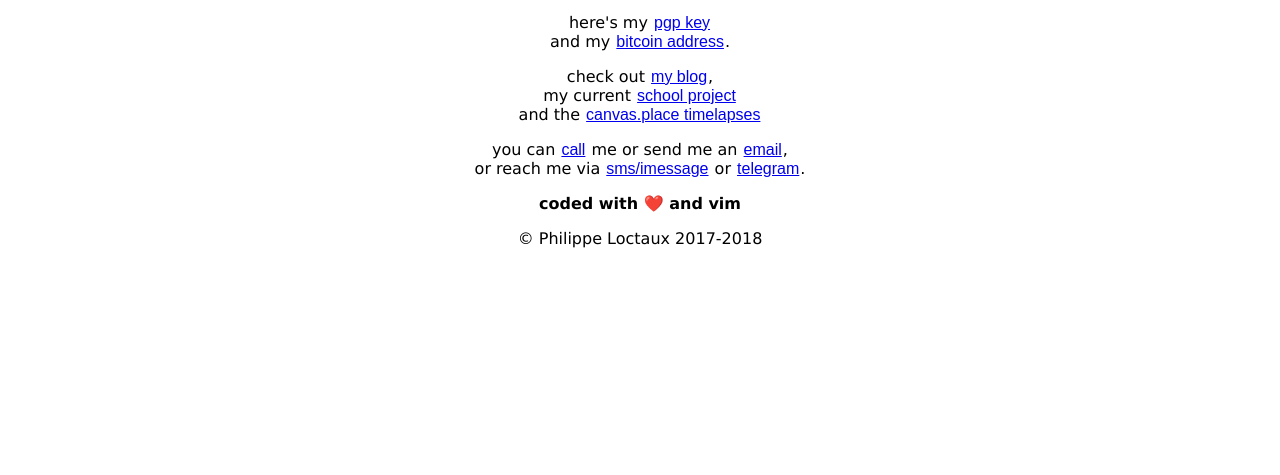
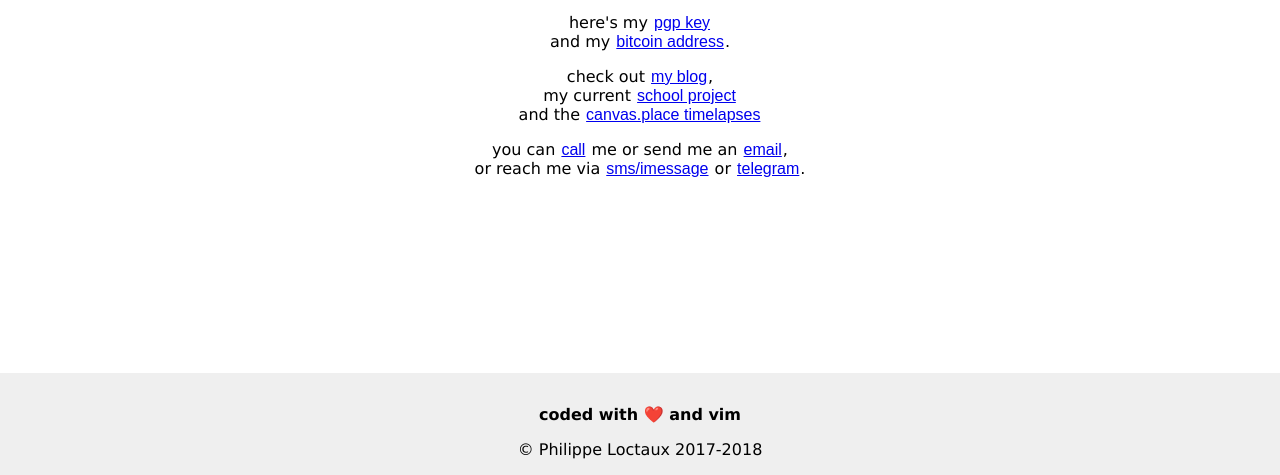
Before and after one commit to x4m3/plcom, a PHP site: page / in a window 1280 px wide. Shown: the part 325-800 px from the top of the page. Run offline with PHP 8.4, Linux system fonts and the light colour scheme.

Commit message:
new and clean footer

```diff
--- a/p.css
+++ b/p.css
@@ -9,6 +9,14 @@
   padding-right: 1px;
 }a:hover{
   font-weight: bolder;
+}footer{
+  position: absolute;
+  right: 0;
+  bottom: 0;
+  left: 0;
+  padding: 1rem;
+  background-color: #efefef;
+  text-align: center;
 }
 
 /* vim: set ts=2 sw=2 sts=2 et : */
```
